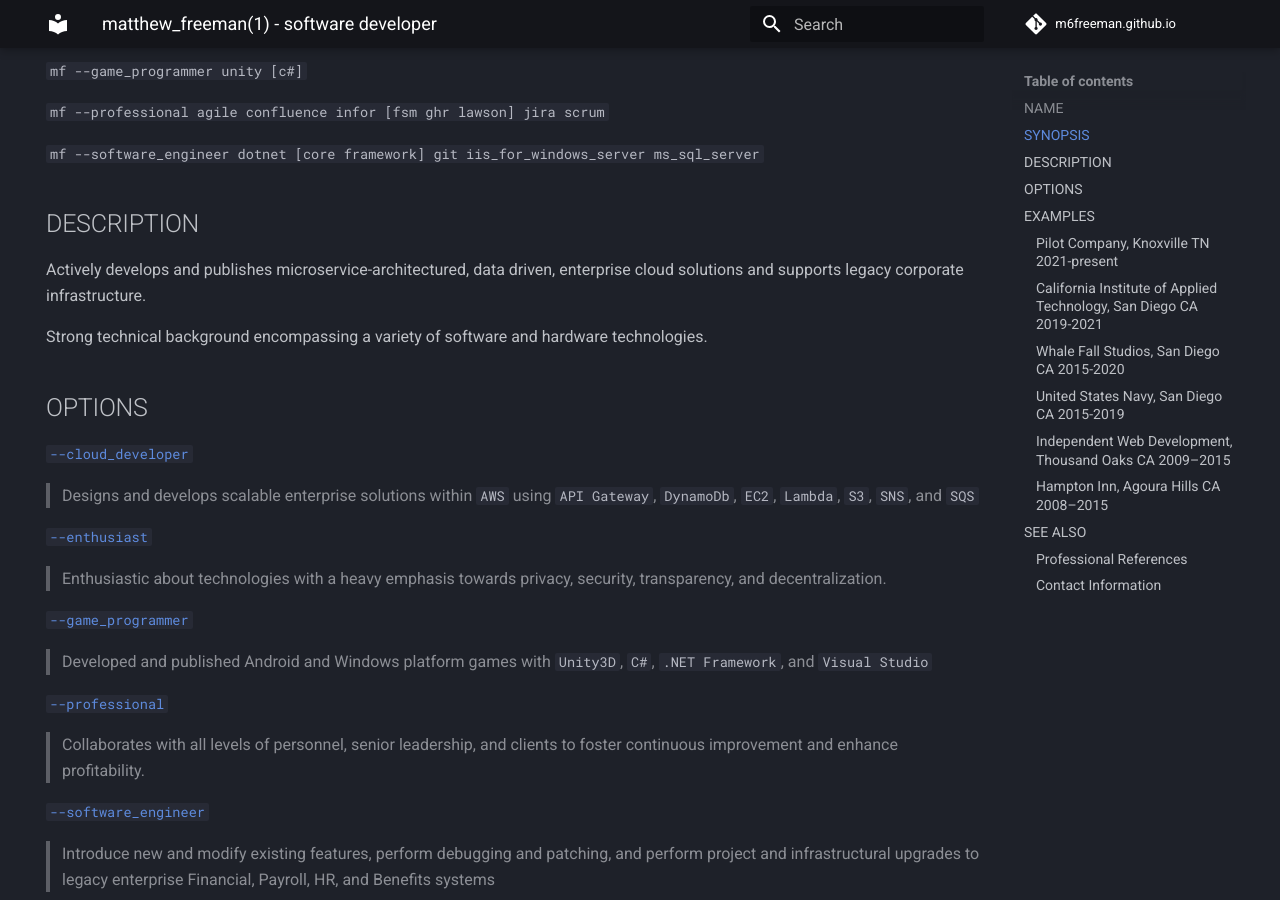
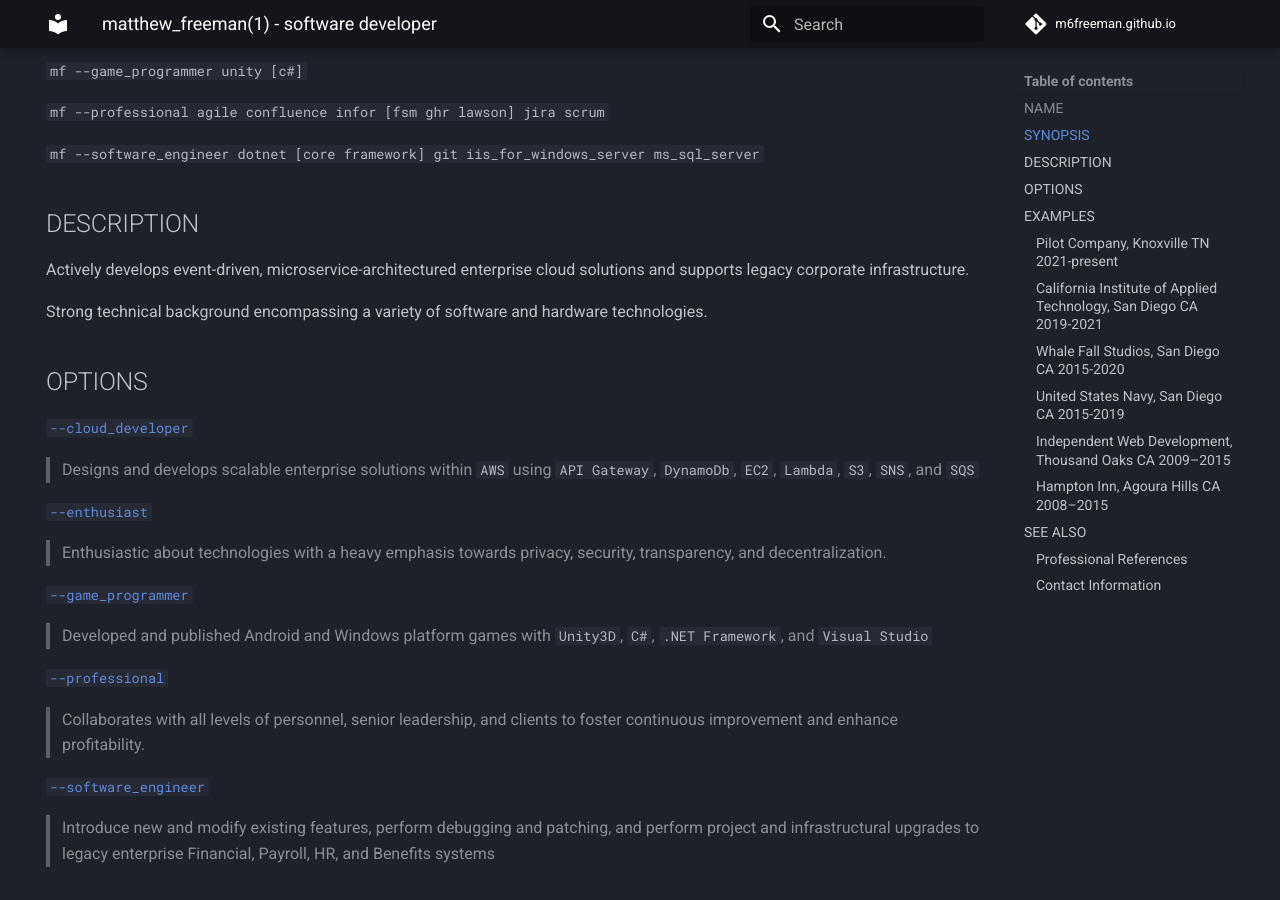
Before and after one commit to m6freeman/m6freeman.github.io, an MkDocs documentation site: the page built from docs/index.md, in a window 1280 px wide and 900 px high, scrolled down 510 px. Built offline with MkDocs 1.6.1 and Material for MkDocs 9.7.7, drawn with Linux system fonts in a browser that asks for light colours; comment, search, counter and statistics services are not loaded.

Commit message:
fix: description wording

```diff
--- a/docs/index.md
+++ b/docs/index.md
@@ -31,7 +31,7 @@ All unsaved progress will be lost.
 
 ## DESCRIPTION
 
-Actively develops and publishes microservice-architectured, data driven, enterprise cloud solutions and supports legacy corporate infrastructure.
+Actively develops event-driven, microservice-architectured enterprise cloud solutions and supports legacy corporate infrastructure.
 
 Strong technical background encompassing a variety of software and hardware technologies.
 
```
